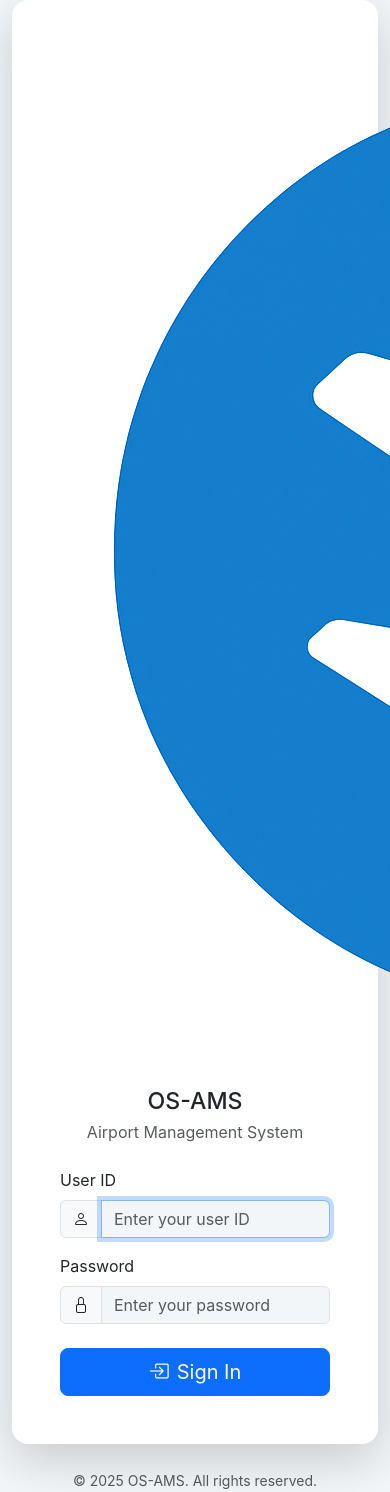
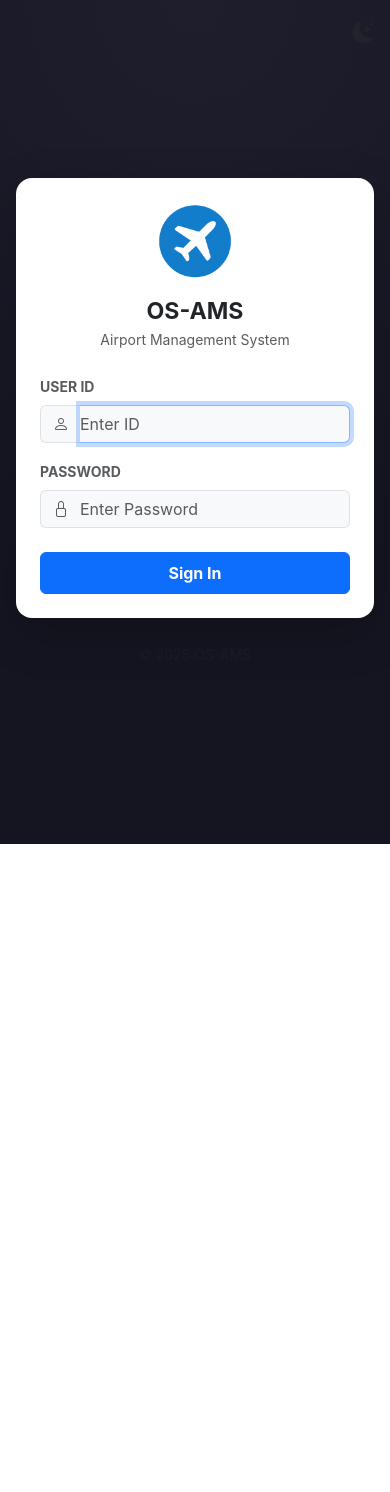
Before and after one commit to Iotonix/osams, a Django app: page /login/ in a window 390 px wide; the page is wider, and only the part inside the window is pictured. After the commit the page ends 844 px from the top of that part, so only its background shows below. Run offline with Django 5.2, Linux system fonts and the light colour scheme.

Commit message:
Enhance login page and terminal list styles: add specific styles for login logo and terminal cards, improve layout and responsiveness

```diff
--- a/static/css/style.css
+++ b/static/css/style.css
@@ -230,3 +230,28 @@
 [data-bs-theme="dark"] .login-card {
     background-color: var(--bs-card-bg);
 }
+
+/* --- Login Page Specifics --- */
+.login-logo {
+    width: 80px;
+    height: auto;
+}
+
+/* --- Terminal Card Styles --- */
+.terminal-card {
+    transition: all 0.2s ease-in-out;
+    border: 1px solid rgba(0, 0, 0, 0.08);
+}
+
+.terminal-card:hover {
+    transform: translateY(-3px);
+    box-shadow: 0 0.5rem 1.5rem rgba(0, 0, 0, 0.08) !important;
+    border-color: var(--bs-primary);
+}
+
+.terminal-card .card-actions {
+    position: absolute;
+    top: 1rem;
+    right: 1rem;
+    z-index: 2;
+}
--- a/templates/login.html
+++ b/templates/login.html
@@ -3,31 +3,43 @@
 
 {% block title %}Login - OS-AMS{% endblock %}
 
+{% block extra_css %}
+<style>
+    body {
+        background-color: #151521 !important;
+        background-image: radial-gradient(circle at 50% 0%, #1e1e2d 0%, #151521 70%);
+    }
+    .login-wrapper {
+        width: 100%;
+        max-width: 400px;
+        padding: 1rem;
+    }
+</style>
+{% endblock %}
+
 {% block content %}
-<div class="container">
-    <div class="row justify-content-center">
-        <div class="col-md-5 col-lg-4">
+<div class="login-wrapper">
     <div class="card shadow-lg border-0 login-card">
-                <div class="card-body p-5">
+        <div class="card-body p-4 p-sm-5">
             <!-- Logo -->
             <div class="text-center mb-4">
                 <img src="{% static 'img/logo.png' %}" alt="OS-AMS Logo" class="login-logo mb-3">
-                        <h3 class="mb-1">OS-AMS</h3>
-                        <p class="text-muted">Airport Management System</p>
+                <h3 class="mb-1 fw-bold">OS-AMS</h3>
+                <p class="text-muted small">Airport Management System</p>
             </div>
 
             <!-- Error Messages -->
             {% if form.errors %}
-                    <div class="alert alert-danger alert-dismissible fade show" role="alert">
+            <div class="alert alert-danger alert-dismissible fade show small" role="alert">
                 <i class="bi bi-exclamation-circle me-2"></i>
-                        Invalid username or password.
+                Invalid credentials.
                 <button type="button" class="btn-close" data-bs-dismiss="alert" aria-label="Close"></button>
             </div>
             {% endif %}
 
             {% if messages %}
             {% for message in messages %}
-                    <div class="alert alert-{{ message.tags }} alert-dismissible fade show" role="alert">
+            <div class="alert alert-{{ message.tags }} alert-dismissible fade show small" role="alert">
                 {{ message }}
                 <button type="button" class="btn-close" data-bs-dismiss="alert" aria-label="Close"></button>
             </div>
@@ -39,26 +51,26 @@
                 {% csrf_token %}
 
                 <div class="mb-3">
-                            <label for="username" class="form-label">User ID</label>
+                    <label for="username" class="form-label small fw-bold text-muted text-uppercase">User ID</label>
                     <div class="input-group">
-                                <span class="input-group-text"><i class="bi bi-person"></i></span>
-                                <input type="text" class="form-control" id="username" name="username"
-                                       placeholder="Enter your user ID" required autofocus>
+                        <span class="input-group-text bg-light border-end-0"><i class="bi bi-person text-muted"></i></span>
+                        <input type="text" class="form-control bg-light border-start-0 ps-0" id="username" name="username"
+                               placeholder="Enter ID" required autofocus>
                     </div>
                 </div>
 
                 <div class="mb-4">
-                            <label for="password" class="form-label">Password</label>
+                    <label for="password" class="form-label small fw-bold text-muted text-uppercase">Password</label>
                     <div class="input-group">
-                                <span class="input-group-text"><i class="bi bi-lock"></i></span>
-                                <input type="password" class="form-control" id="password" name="password"
-                                       placeholder="Enter your password" required>
+                        <span class="input-group-text bg-light border-end-0"><i class="bi bi-lock text-muted"></i></span>
+                        <input type="password" class="form-control bg-light border-start-0 ps-0" id="password" name="password"
+                               placeholder="Enter Password" required>
                     </div>
                 </div>
 
                 <div class="d-grid">
-                            <button type="submit" class="btn btn-primary btn-lg">
-                                <i class="bi bi-box-arrow-in-right me-2"></i>Sign In
+                    <button type="submit" class="btn btn-primary py-2 fw-bold">
+                        Sign In
                     </button>
                 </div>
 
@@ -68,10 +80,8 @@
     </div>
 
     <!-- Footer -->
-            <div class="text-center mt-4 text-muted">
-                <small>&copy; 2025 OS-AMS. All rights reserved.</small>
-            </div>
-        </div>
+    <div class="text-center mt-4 text-muted opacity-50">
+        <small>&copy; 2025 OS-AMS</small>
     </div>
 </div>
 {% endblock %}
```
Also changed, not shown: templates/masterdata/terminal_list.html (+18 -15 lines). Lines whose indentation alone changed are shown as unchanged.
